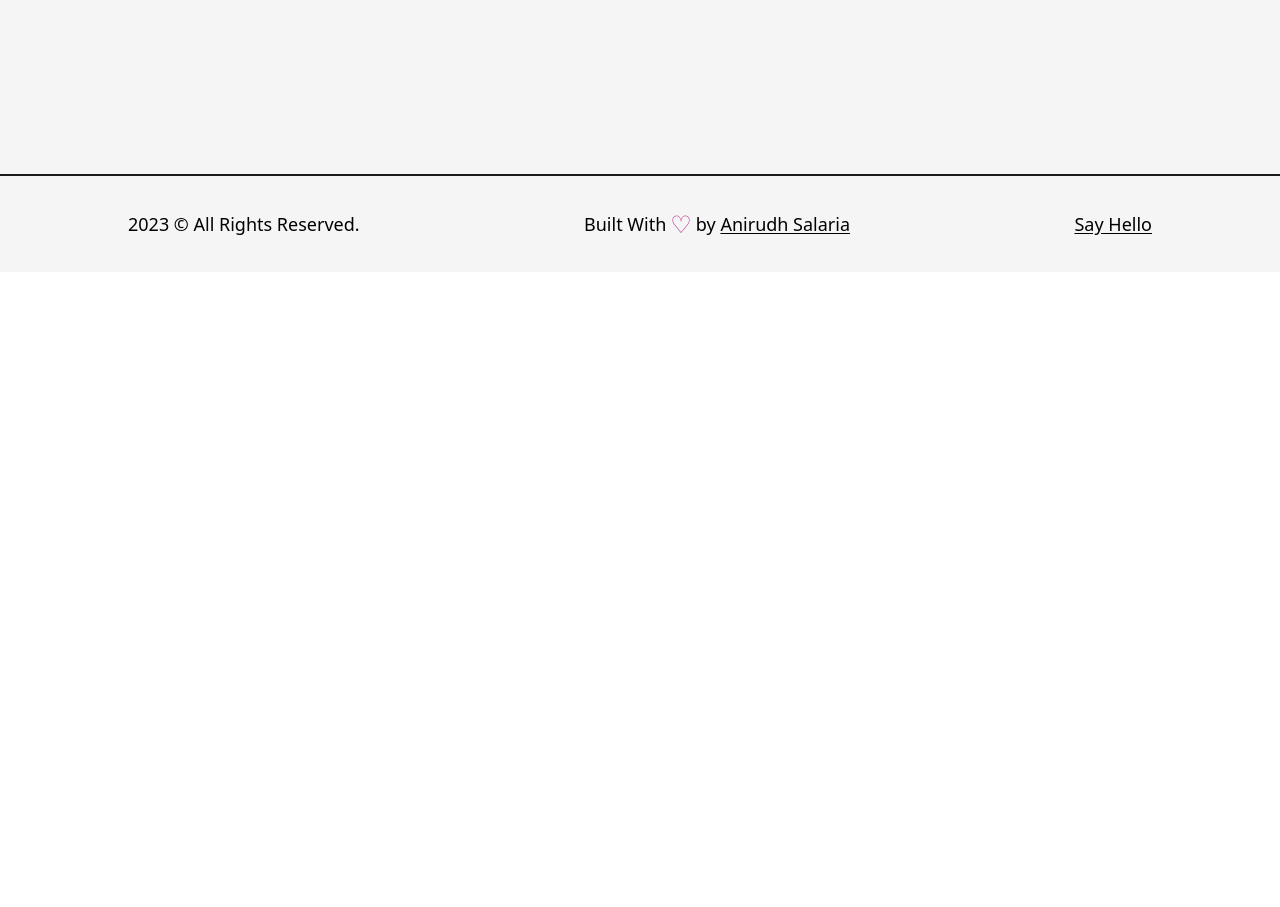
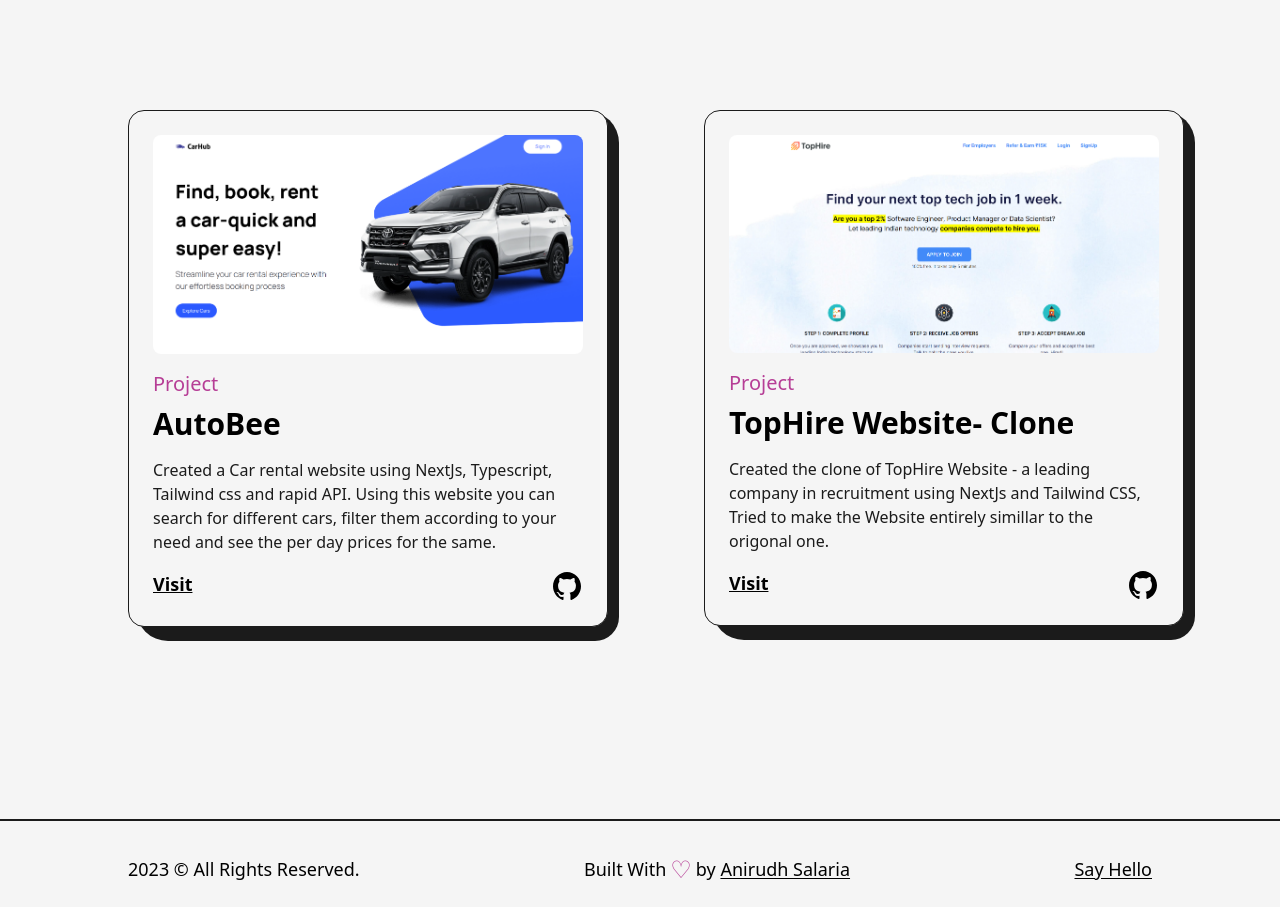
Before and after one commit to anirudhsalaria/Portfolio, a Next.js app: page /projects in a window 1280 px wide. Shown: the part 3088-3995 px from the top of the page. Before the commit the page ends 3360 px from the top, so only its background shows below. Built offline with nearby package versions, Linux system fonts and the light colour scheme.

Commit message:
project addition

```diff
--- a/src/pages/projects.js
+++ b/src/pages/projects.js
@@ -16,6 +16,8 @@ import project5 from "../../public/images/projects/OneCamOne.png";
 import project6 from "../../public/images/projects/Travel Advisor.png";
 import project7 from "../../public/images/projects/CSmart.png";
 import project8 from "../../public/images/projects/HarryPotter.png";
+import project9 from "../../public/images/projects/AutoBee.png";
+import project10 from "../../public/images/projects/TopHire.png";
 
 
 
@@ -252,6 +254,31 @@ const Projects = () => {
                 type="Project"
               />
             </div>
+
+            <div className="col-span-6
+            sm:col-span-12">
+              <Project
+                title="AutoBee"
+                img={project9}
+                summary="Created a Car rental website using NextJs, Typescript, Tailwind css and rapid API. Using this website you
+                can search for different cars, filter them according to your need and see the per day prices for the same."
+                link="https://github.com/anirudhsalaria/AutoBee"
+                github="https://github.com/anirudhsalaria/AutoBee"
+                type="Project"
+              />
+            </div>
+
+            <div className="col-span-6
+            sm:col-span-12">
+              <Project
+                title="TopHire Website- Clone"
+                img={project10}
+                summary="Created the clone of TopHire Website - a leading company in recruitment using NextJs and Tailwind CSS, Tried to make the Website entirely simillar to the origonal one."
+                link="https://tophire-clone.netlify.app/"
+                github="https://github.com/anirudhsalaria/tophire_dashboard"
+                type="Project"
+              />
+            </div>
             {/* <div className="col-span-6 sm:col-span-12">
               <Project
                 title="Crypto Screener App"
```
Also changed, not shown: public/images/projects/AutoBee.png (added), public/images/projects/TopHire.png (added).
